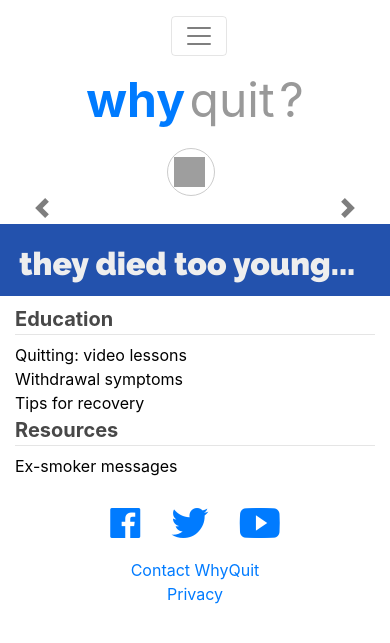
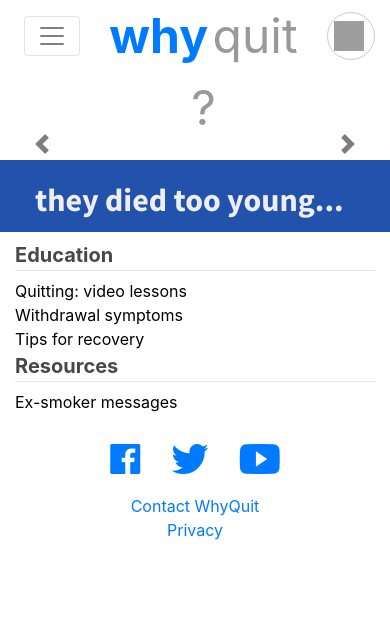
Before and after one commit to nickredmond/whyquit-prototype, a PHP site: page / in a window 390 px wide. Shown: the top 643 px of the page. Run offline with PHP 8.4, Linux system fonts and the light colour scheme; some libraries are stand-ins or nearby versions.

Commit message:
refactored styling to be more responsive; implemented empty side-nav bar

```diff
--- a/homepage.js
+++ b/homepage.js
@@ -167,6 +167,13 @@ var populateTooYoungCards = function(tooYoungCardsInfo) {
 	});
 };
 
+var isNavigationMenuOpen = false;
+var toggleNavigationMenu = function() {
+	var menuWidth = isNavigationMenuOpen ? "0" : "250px";
+	isNavigationMenuOpen = !isNavigationMenuOpen;
+	document.getElementById("sideNavigationBar").style.width = menuWidth;
+};
+
 document.addEventListener("DOMContentLoaded", function(event) {
 	document.getElementById("whyquit-icon").src = ENVIRONMENT["HOST"] + "/whyquit/images/icons/whyquit-icon.ico";
 
--- a/index.css
+++ b/index.css
@@ -2,12 +2,21 @@
 	background-color: #EEE;
 } */
 
+#mainSiteLogo {
+	text-align: center;
+	margin: 0 auto;
+	width: 13em;
+	padding: 0;
+}
 .site-logo-area {
 	/* max-width: 14em; */
 	cursor: pointer;
 	font-family: 'Montserrat', sans-serif;
 	/* font-family: 'Fredoka One', cursive; */
 	margin: 0 auto 1em auto;
+}
+#whyquitLogoArea {
+	margin: 0 auto;
 }
 
 .logo-text {
@@ -71,11 +80,11 @@
 	padding-bottom: 0.5em;
 }
 #diedTooYoungHeader {
-	font-family: 'Raleway', cursive;
+	font-family: 'Source Sans Pro', sans-serif;
 	/* font-family: "Gamja Flower", cursive; */
     font-size: 2em;
     color: #eee;
-	max-width: 11em;
+	max-width: 10em;
 	padding-top: 0.5em;
 	margin: 0.5em auto 0 auto;
 }
@@ -102,11 +111,19 @@
 }
 
 #mainNavbar {
-	margin-top: 0.5em;
+	position: fixed;
+	margin: 0.5em 0 0 0.5em;
+	z-index: 21;
 }
-#mainSiteLogo {
-	text-align: center;
+#mainNavbar > button {
+	background-color: white;
 }
+#mainNavbarSpacingDiv {
+	width: 88px;
+    height: 56px;
+    margin: 0.5em 0 0 0.5em;
+}
+
 
 .circle-btn {
 	display: block;
@@ -192,3 +209,15 @@
 #footerLinks p {
 	margin-bottom: 0;
 }
+
+#sideNavigationBar {
+	height: 100%;
+	width: 0;
+	position: fixed;
+	z-index: 20;
+	top: 0;
+	left: 0;
+	background-color: #007bff;
+	overflow-x: hidden;
+	transition: 0.5s;
+}
--- a/index.html
+++ b/index.html
@@ -13,27 +13,30 @@
 		<!-- Fonts -->
 		<!-- <link href="https://fonts.googleapis.com/css?family=Fredoka+One" rel="stylesheet">
 		<link href="https://fonts.googleapis.com/css?family=Gamja+Flower" rel="stylesheet"> -->
-		<link href="https://fonts.googleapis.com/css?family=Montserrat:900|Raleway:900" rel="stylesheet">
+		<link href="https://fonts.googleapis.com/css?family=Montserrat:900|Source+Sans+Pro:700" rel="stylesheet">
 		<!-- Home page resources -->
 		<link rel="stylesheet" href="index.css">
 		<script type="text/javascript" src="environment.js"></script>
 		<script type="text/javascript" src="homepage.js"></script>
 		<!-- Icons, particularly social media -->
-		<!-- <link rel="stylesheet" href="http://code.ionicframework.com/ionicons/2.0.1/css/ionicons.min.css"> -->
 		<link rel="stylesheet" href="https://cdnjs.cloudflare.com/ajax/libs/ionicons/4.0.0-19/css/ionicons.min.css">
+		<meta name="viewport" content="width=device-width, initial-scale=1">
 	</head>
 	<body>
-		<div class="container">
-			<div class="row">
-					<div class="col-sm-2 pos-f-t">
-						<div class="top-nav-wrapper">
+		<div id="sideNavigationBar">
+			<div style="margin-top: 5em; margin-left: 1em; font-size: 2em; color: white;">some test text</div>
+		</div>
+		<div id="mainContent">
 			<nav id="mainNavbar" class="navbar navbar-light">
-								<button class="navbar-toggler" type="button" data-toggle="collapse" data-target="#mainNavMenu" aria-controls="mainNavMenu" aria-expanded="false" aria-label="Toggle navigation">
+				<button class="navbar-toggler" type="button" data-toggle="collapse" data-target="#mainNavMenu"
+					aria-controls="mainNavMenu" aria-expanded="false" aria-label="Toggle navigation"
+					onclick="toggleNavigationMenu()">
 					<span class="navbar-toggler-icon"></span>
 				</button>
 			</nav>
-						</div>
-					</div>
+			<div class="container">
+				<div class="row">
+					<div id="mainNavbarSpacingDiv"></div>
 					<div id="mainSiteLogo" class="col-sm-8">
 						<a class="logo-link" href="index.html">
 							<span class="logo-text title-text logo-text-bold">why</span>
@@ -41,7 +44,7 @@
 							<span class="logo-text title-text logo-text-blue">?</span>
 						</a>
 					</div>
-					<div class="col-sm-2">
+					<div id="whyquitLogoArea">
 						<div class="top-nav-wrapper">
 							<a class="circle-btn" href="http://whyquit.com" target="_blank"
 								title="whyquit.com">
@@ -109,5 +112,6 @@
 					</div>
 				</div>
 			</div>
+		</div>
 	</body>
 </html>
```
Lines whose indentation alone changed are shown as unchanged.
